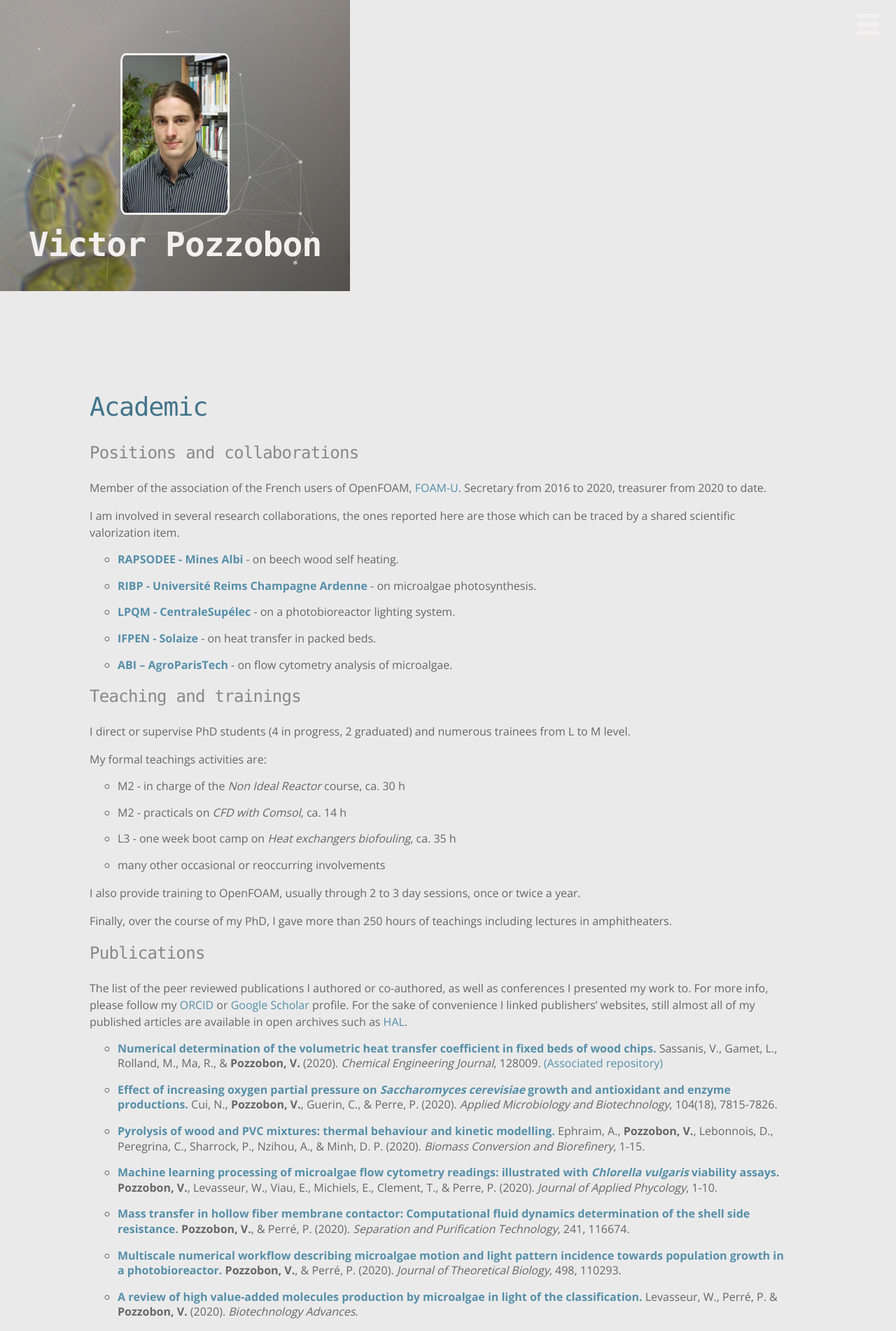
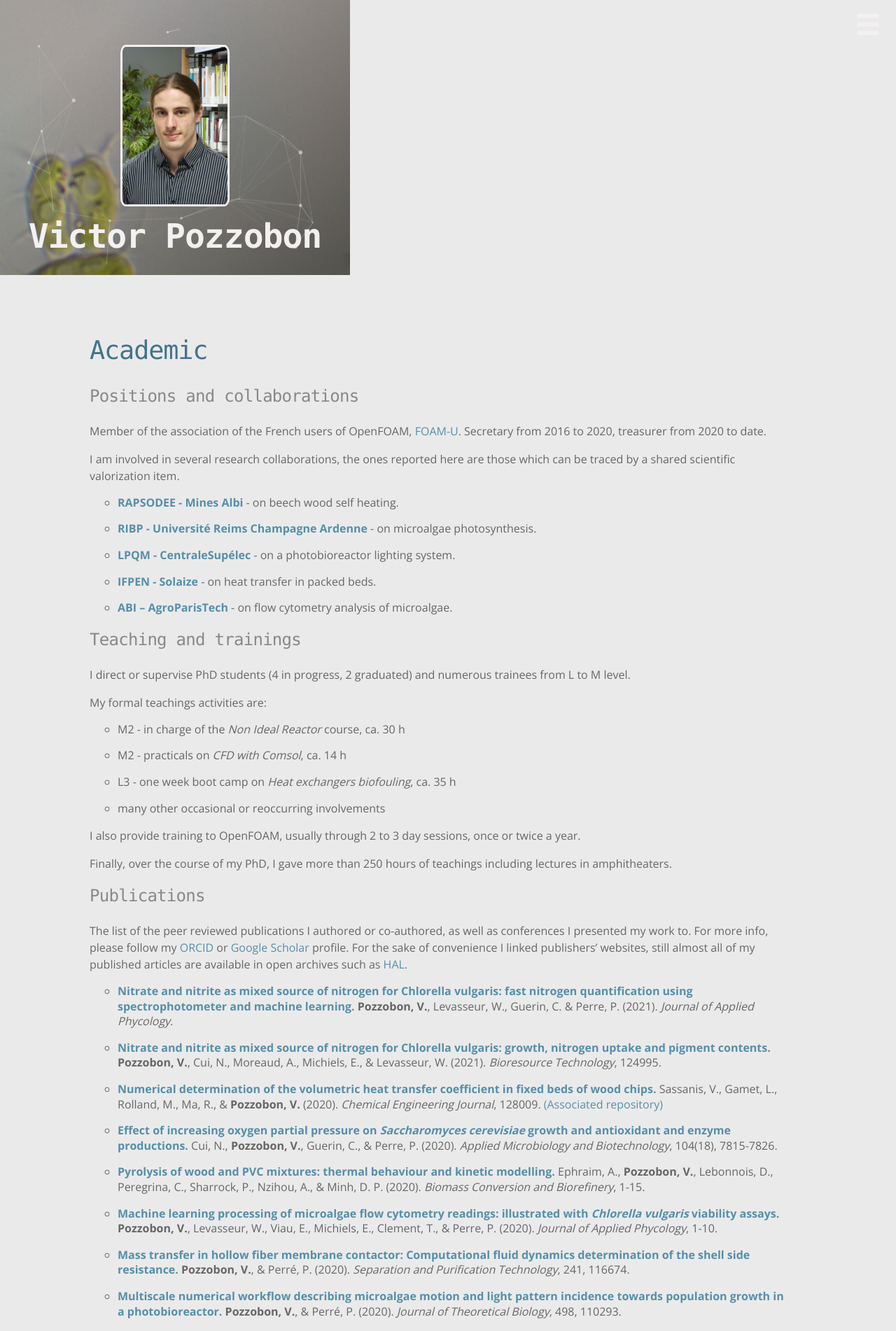
Before and after one commit to victorpozzobon/victorpozzobon.github.io, a Jekyll site: the page built from _pages/academic.md, in a window 1280 px wide. Shown: the top 1902 px of the page at 70% size. Built offline with Jekyll 4.4.1, drawn with Linux system fonts in a browser that asks for light colours.

Commit message:
New articles

```diff
--- a/_pages/academic.md
+++ b/_pages/academic.md
@@ -48,6 +48,9 @@
 The list of the peer reviewed publications I authored or co-authored, as well as conferences
 I presented my work to. For more info, please follow my [ORCID](https://orcid.org/0000-0003-1530-0834) or [Google Scholar](https://scholar.google.fr/citations?user=XOAdaN4AAAAJ) profile. For the sake of convenience I linked publishers' websites, still almost all of my published articles are available in open archives such as [HAL](https://hal.archives-ouvertes.fr/).
 
+* [**Nitrate and nitrite as mixed source of nitrogen for Chlorella vulgaris: fast nitrogen quantification using spectrophotometer and machine learning.**](https://www.springer.com/journal/10811) **Pozzobon, V.**, Levasseur, W., Guerin, C. & Perre, P. (2021). _Journal of Applied Phycology_.
+
+* [**Nitrate and nitrite as mixed source of nitrogen for Chlorella vulgaris: growth, nitrogen uptake and pigment contents.**](https://https://www.sciencedirect.com/science/article/abs/pii/S0960852421003345) **Pozzobon, V.**, Cui, N., Moreaud, A., Michiels, E., & Levasseur, W. (2021). _Bioresource Technology_, 124995.
 
 * [**Numerical determination of the volumetric heat transfer coefficient in fixed beds of wood chips.**](https://www.sciencedirect.com/science/article/pii/S1385894720341140) Sassanis, V., Gamet, L., Rolland, M., Ma, R., & **Pozzobon, V.** (2020). _Chemical Engineering Journal_, 128009. [(Associated repository)](https://github.com/victorpozzobon/simpleThermFoam)
 
```
Also changed, not shown: _pages/about.md (+1 -0 lines), 8 other files.
